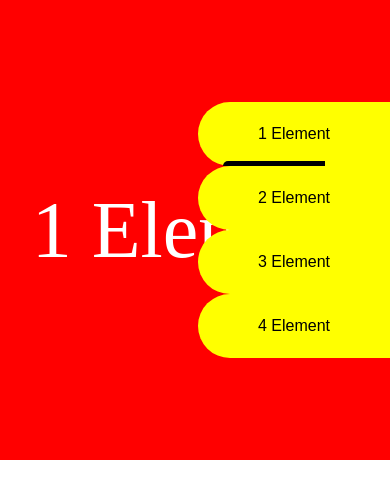
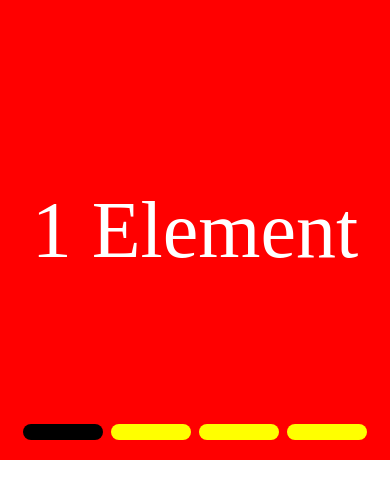
Before and after one commit to rodrigocunhaf/custom-react-carrousel-project, a React (Vite) app: page / in a window 390 px wide. Shown: the top 498 px of the page. Built offline with nearby package versions, Linux system fonts and the light colour scheme.

Commit message:
finishing mobile

```diff
--- a/src/components/Carrousel/CarrouselButton/index.tsx
+++ b/src/components/Carrousel/CarrouselButton/index.tsx
@@ -1,20 +1,42 @@
 import React from 'react';
 import styled from 'styled-components';
 
-const Button = styled.button`
+interface ButtonProps {
+  isActiveBanner: boolean;
+}
+
+const Button = styled.button<ButtonProps>`
   color: black;
-  background-color: yellow;
+  background-color: ${(props) => (!props.isActiveBanner ? 'yellow' : 'black')};
   border: 0;
   justify-content: center;
   align-items: center;
   font-size: 1rem;
+  width: 5rem;
+  height: 1rem;
+  border-radius: 3rem;
+  &:hover {
+    cursor: pointer;
+  }
+
+  @media screen and (min-width: 768px) {
     width: 12rem;
     height: 4rem;
+    background-color: yellow;
+    border-radius: 0;
     border-bottom-left-radius: 3rem;
     border-top-left-radius: 3rem;
+  }
+`;
 
-  &:hover {
-    cursor: pointer;
+const ButtonContent = styled.div`
+  display: none;
+  @media screen and (min-width: 768px) {
+    display: flex;
+    width: 12rem;
+    height: 4rem;
+    justify-content: center;
+    align-items: center;
   }
 `;
 
@@ -66,7 +88,9 @@ const CarrouselButton = ({
       value={value}
       disabled={disabled}
       type="button"
+      isActiveBanner={currentElement === buttonOrder}
     >
+      <ButtonContent>
         {buttonName}
         {currentElement === buttonOrder && (
           <FillBar
@@ -77,6 +101,7 @@ const CarrouselButton = ({
             }}
           />
         )}
+      </ButtonContent>
     </Button>
   );
 };
--- a/src/components/Carrousel/CarrouselButtonList/index.tsx
+++ b/src/components/Carrousel/CarrouselButtonList/index.tsx
@@ -4,13 +4,24 @@ import styled from 'styled-components';
 const Container = styled.ul`
   position: absolute;
   top: 0;
+  left: 0;
   right: 0;
   display: flex;
-  flex-direction: column;
+  flex-direction: row;
+  padding-bottom: 1rem;
   justify-content: center;
-  align-items: center;
+  align-items: flex-end;
   height: 100%;
   list-style: none;
+  gap: 0.5rem;
+
+  @media screen and (min-width: 768px) {
+    flex-direction: column;
+    align-items: center;
+    right: 0;
+    left: unset;
+    gap: unset;
+  }
 `;
 
 const CarrouselButtonList = ({
```
Lines whose indentation alone changed are shown as unchanged.
